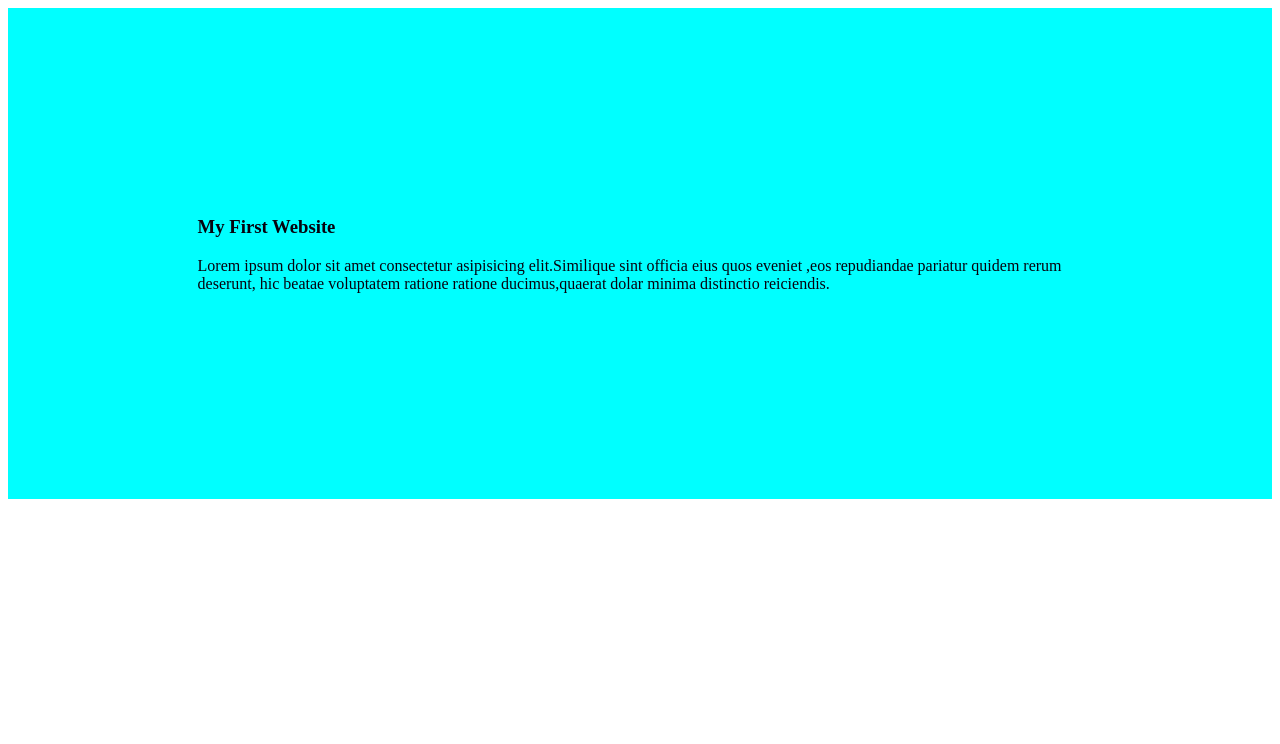
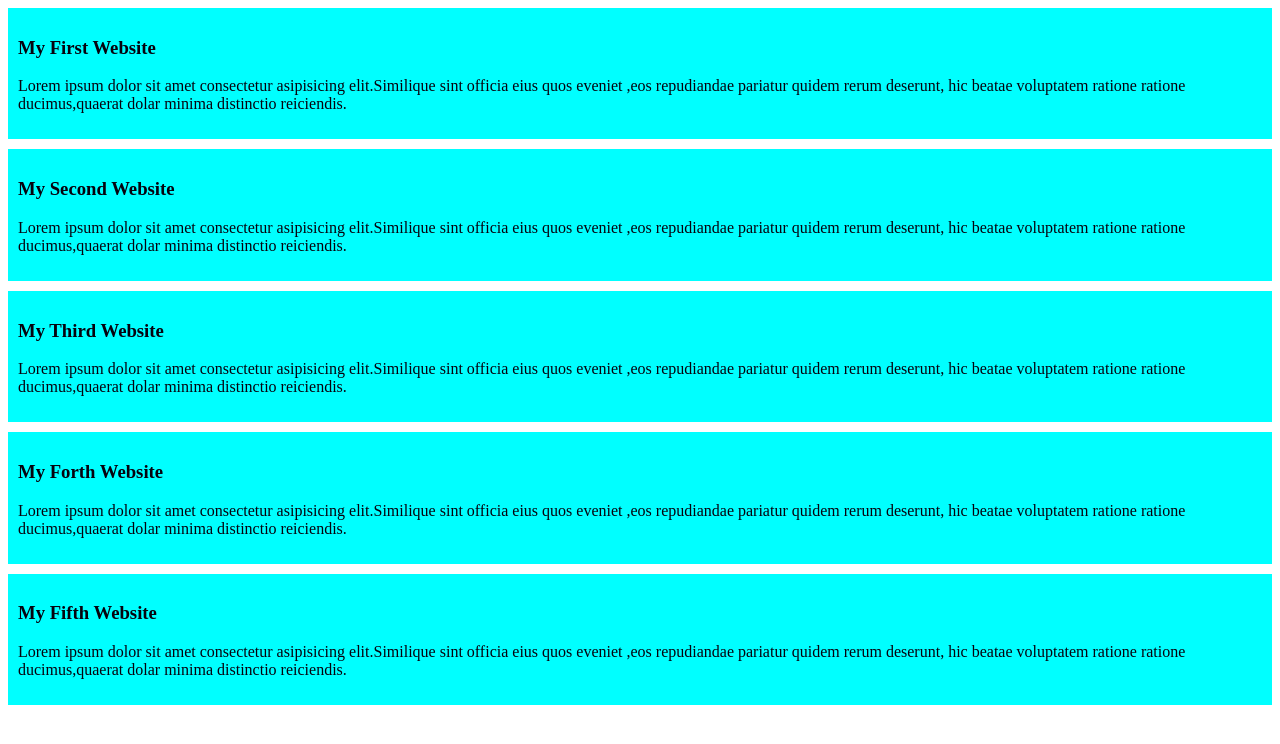
Before and after one commit to trishaakter27/my-simple-website, a plain HTML site: page index.html in a window 1280 px wide. Drawn offline with Linux system fonts and the light colour scheme.

Commit message:
added the second third forth and fifth blog

```diff
--- a/index.html
+++ b/index.html
@@ -11,5 +11,21 @@
         <h3>My First Website</h3>
         <p>Lorem ipsum dolor sit amet consectetur asipisicing elit.Similique sint officia eius quos eveniet ,eos repudiandae pariatur quidem rerum deserunt, hic beatae voluptatem ratione ratione ducimus,quaerat dolar minima distinctio reiciendis.</p>
     </div>
+    <div>
+        <h3>My Second Website</h3>
+        <p>Lorem ipsum dolor sit amet consectetur asipisicing elit.Similique sint officia eius quos eveniet ,eos repudiandae pariatur quidem rerum deserunt, hic beatae voluptatem ratione ratione ducimus,quaerat dolar minima distinctio reiciendis.</p>
+    </div>
+    <div>
+        <h3>My Third Website</h3>
+        <p>Lorem ipsum dolor sit amet consectetur asipisicing elit.Similique sint officia eius quos eveniet ,eos repudiandae pariatur quidem rerum deserunt, hic beatae voluptatem ratione ratione ducimus,quaerat dolar minima distinctio reiciendis.</p>
+    </div>
+    <div>
+        <h3>My Forth Website</h3>
+        <p>Lorem ipsum dolor sit amet consectetur asipisicing elit.Similique sint officia eius quos eveniet ,eos repudiandae pariatur quidem rerum deserunt, hic beatae voluptatem ratione ratione ducimus,quaerat dolar minima distinctio reiciendis.</p>
+    </div>
+    <div>
+        <h3>My Fifth Website</h3>
+        <p>Lorem ipsum dolor sit amet consectetur asipisicing elit.Similique sint officia eius quos eveniet ,eos repudiandae pariatur quidem rerum deserunt, hic beatae voluptatem ratione ratione ducimus,quaerat dolar minima distinctio reiciendis.</p>
+    </div>
 </body>
 </html>
--- a/styles/blog.css
+++ b/styles/blog.css
@@ -1,5 +1,6 @@
 div{
     color: rgb(7, 2, 14);
     background-color: aqua;
-    padding: 15%;
+    padding: 10px;
+    margin-bottom: 10px;
 }
```
